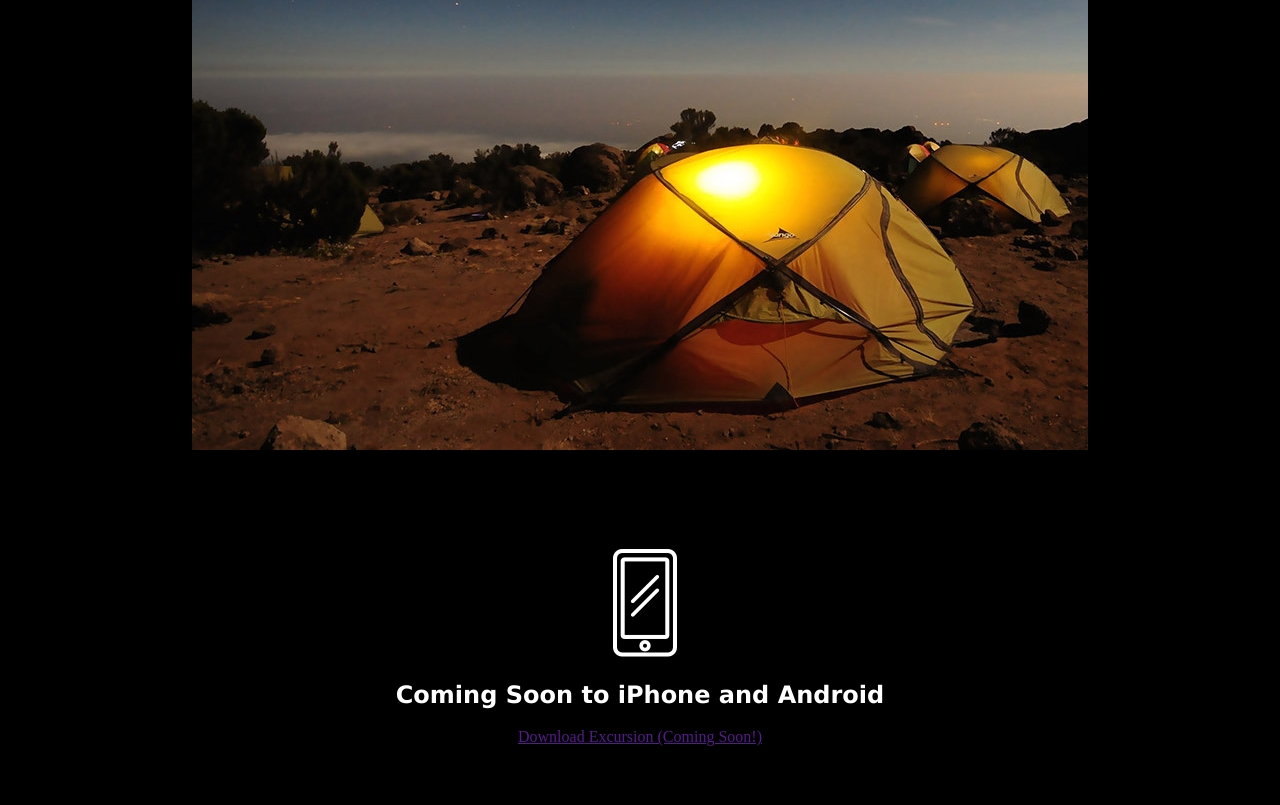
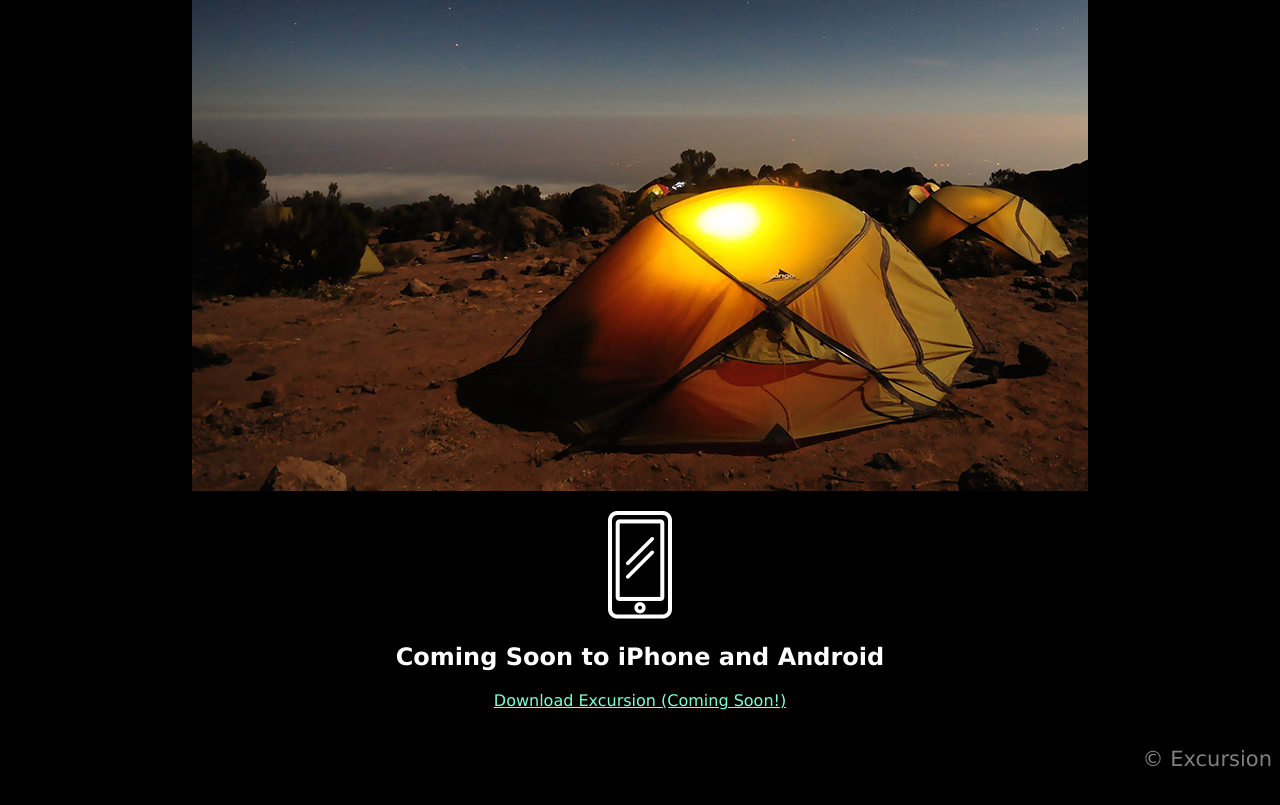
Before and after one commit to jayceanthony/excursion, a plain HTML site: page index.html in a window 1280 px wide. Shown: the part 965-1770 px from the top of the page. Drawn offline with Linux system fonts and the light colour scheme.

Commit message:
final commit

```diff
--- a/index.html
+++ b/index.html
@@ -15,7 +15,7 @@
     <body class="body">
         <header class="head font">
             <h1>Discover Hidden Places in the World Around You</h1>
-            <p><a href="">Download Excursion (Coming Soon!)</a></p>
+            <p><a href="" id="download">Download Excursion (Coming Soon!)</a></p>
         </header>
         <figure class="phone">
             <video loop="true" autoplay="autoplay" muted>
@@ -24,16 +24,16 @@
         </figure>
         <section class="guide">
             <h2 class="font">Your Personal Travel Guide</h2>
-            <p>Excursion remembers places you like, and recommends new points of interest around you</p>
+            <p class="gray">Excursion remembers places you like, and recommends new points of interest around you</p>
         </section>
         <figure class="camp">
             <img src="./resources/images/camp.jpg" alt="">
         </figure>
-        <article class="mobile">`
+        <article class="mobile font">
             <img src="./resources/images/phone.png">
-            <h2 class="font">Coming Soon to iPhone and Android</h2>
-            <p><a href="">Download Excursion (Coming Soon!)</a></p>
+            <h2>Coming Soon to iPhone and Android</h2>
+            <p><a id="download" href="">Download Excursion (Coming Soon!)</a></p>
         </article>
-        <footer class="foot"><p>&copy; Excursion</p></footer>
+        <footer class="foot"><p class="gray rightalign">&copy; Excursion</p></footer>
     </body>
 </html>
--- a/resources/css/style.css
+++ b/resources/css/style.css
@@ -3,7 +3,7 @@
 .body{
   display: grid;
   grid-template-columns: repeat(3, 1fr);
-  grid-template-rows: .5fr 3fr .5fr 3fr .5fr .3fr;
+  grid-template-rows: .5fr 3fr .5fr 2.5fr .5fr .3fr;
   grid-auto-rows: minmax(100px, auto);
   text-align: center;
   background-color: black;
@@ -40,3 +40,18 @@
     font-family: Verdana, Geneva, Tahoma, sans-serif;
     color: white;
 }
+
+#download{
+    font-size: 16px;
+    color: aquamarine;
+}
+
+.gray{
+    font-family: Verdana, Geneva, Tahoma, sans-serif;
+    font-size: 21px;
+    color: gray;
+}
+
+.rightalign{
+    text-align: right;
+}
```
